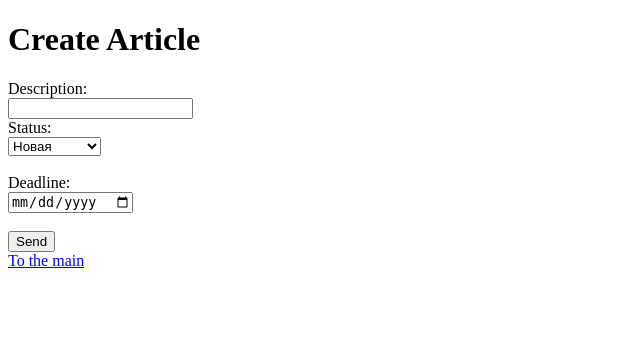
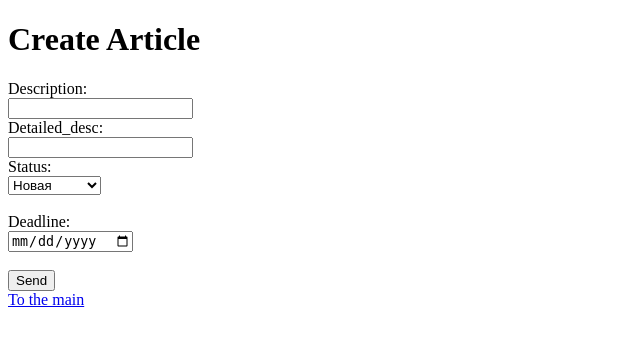
Before and after one commit to Erlan1998/python_group_7_homework_45_Erlan_Kurbanaliev, a Django app: page /task/add/ in a window 1280 px wide. Shown: the top 346 px of the page, without its empty margins (0-640 px from the left). Run offline with Django 3.2, Linux system fonts and the light colour scheme.

Commit message:
добавил ввод доп информации!

```diff
--- a/list/webapp/templates/tasks_add_view.html
+++ b/list/webapp/templates/tasks_add_view.html
@@ -10,6 +10,8 @@
     {% csrf_token %}
     <label>Description:</label><br/>
     <input type="text" name="description"/><br/>
+    <label>Detailed_desc:</label><br/>
+    <input type="text" name="detailed_description"/><br/>
     <label>Status:</label><br/>
     <select name="status">
         {% for i,j in status %}
```
